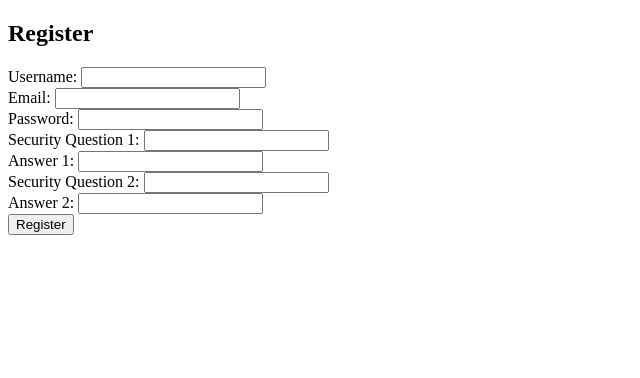
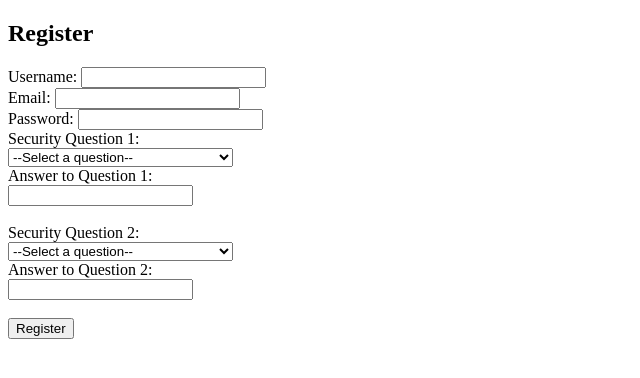
Before and after one commit to Chockers1/cricketstatspack, a FastAPI app: page /register in a window 1280 px wide. Shown: the top 378 px of the page, without its empty margins (0-640 px from the left). Run offline with FastAPI, Linux system fonts and the light colour scheme.

```diff
--- a/app.py
+++ b/app.py
@@ -108,17 +108,11 @@ async def register_submit(
         print(f"✅ User '{username}' created successfully — redirecting to login")
         return RedirectResponse(url="/login", status_code=302)
     else:
-        print(f"❌ Registration failed for user '{username}' — username might already exist or invalid input")
-        # Pass back submitted values (except password) to pre-fill form on error
+        print(f"❌ Registration failed for user '{username}' — username or email might already exist")
+        # Return simpler error message as requested
         return templates.TemplateResponse("register.html", {
             "request": request,
-            "error": "Username already exists or invalid input",
-            "username": username,
-            "email": email,
-            "security_question_1": security_question_1,
-            "security_answer_1": security_answer_1, # Consider if you want to repopulate answers
-            "security_question_2": security_question_2,
-            "security_answer_2": security_answer_2  # Consider if you want to repopulate answers
+            "error": "Username or email already exists."
         })
 
 # Add the new subscribe route here
--- a/templates/register.html
+++ b/templates/register.html
@@ -25,17 +25,27 @@
         <label for="password">Password:</label>
         <input type="password" id="password" name="password" required><br>
 
-        <label for="security_question_1">Security Question 1:</label>
-        <input type="text" id="security_question_1" name="security_question_1" required><br>
+        <label for="security_question_1">Security Question 1:</label><br>
+        <select id="security_question_1" name="security_question_1" required>
+            <option value="">--Select a question--</option>
+            <option value="What is the name of your first pet?">What is the name of your first pet?</option>
+            <option value="What street did you grow up on?">What street did you grow up on?</option>
+            {# Add more predefined questions as needed #}
+        </select><br>
 
-        <label for="security_answer_1">Answer 1:</label>
-        <input type="text" id="security_answer_1" name="security_answer_1" required><br>
+        <label for="security_answer_1">Answer to Question 1:</label><br>
+        <input type="text" id="security_answer_1" name="security_answer_1" required><br><br>
 
-        <label for="security_question_2">Security Question 2:</label>
-        <input type="text" id="security_question_2" name="security_question_2" required><br>
+        <label for="security_question_2">Security Question 2:</label><br>
+        <select id="security_question_2" name="security_question_2" required>
+            <option value="">--Select a question--</option>
+            <option value="What is the name of your first pet?">What is the name of your first pet?</option>
+            <option value="What street did you grow up on?">What street did you grow up on?</option>
+             {# Add more predefined questions as needed #}
+       </select><br>
 
-        <label for="security_answer_2">Answer 2:</label>
-        <input type="text" id="security_answer_2" name="security_answer_2" required><br>
+        <label for="security_answer_2">Answer to Question 2:</label><br>
+        <input type="text" id="security_answer_2" name="security_answer_2" required><br><br>
 
         <button type="submit">Register</button>
     </form>
```
